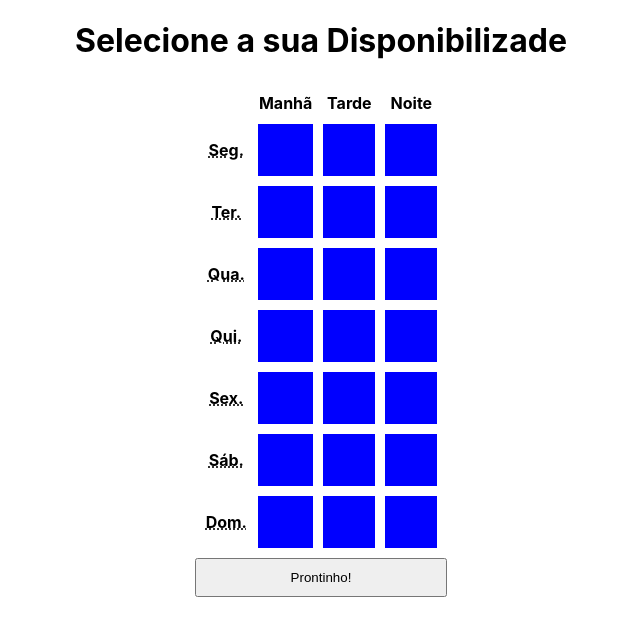
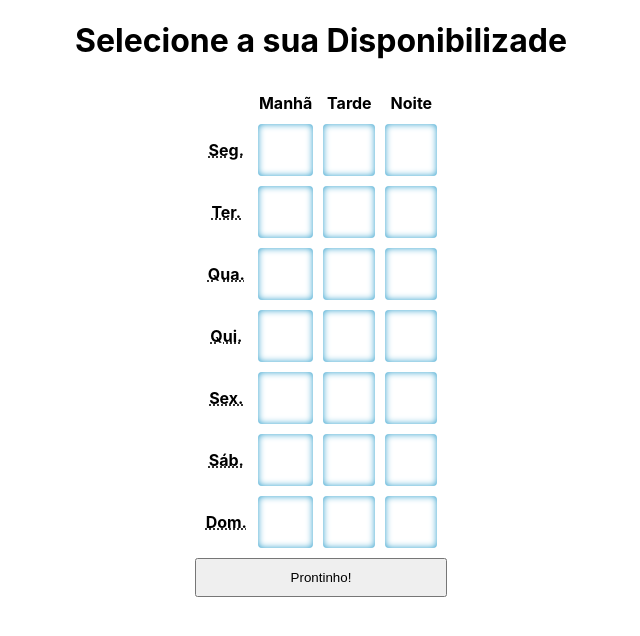
Before and after one commit to cristurm/week-availability-picker, a React (Create React App) app: page / in a window 1280 px wide. Shown: the top 636 px of the page, without its empty margins (319-959 px from the left). Built offline with nearby package versions, Linux system fonts and the light colour scheme.

Commit message:
adds x image background for colorblind friendly ui

```diff
--- a/src/App.css
+++ b/src/App.css
@@ -23,24 +23,29 @@ input[type="checkbox"] {
   width: 50px;
   height: 50px;
   margin: 0;
+  outline: none;
 }
 
 input[type="checkbox"] + label {
-  background: blue;
+  background: #FFFFFF;
   position: absolute;
   top: 0;
   right: 0;
   bottom: 0;
   left: 0;
   cursor: pointer;
+  border-radius: 4px;
+  box-shadow: inset 0 0 7px #2D9ECC;
 }
 
 input[type="checkbox"]:hover + label {
-  background: yellow;
+  background: #91C2FF;
 }
 
 input[type="checkbox"]:checked + label {
-  background: green;
+  background: #FFD352 url("./xis.png") no-repeat center center;
+  box-shadow: inset 0 0 5px #99976E;
+  text-align: center;
 }
 
 button[type="submit"] {
```
Also changed, not shown: src/xis.png (added).
